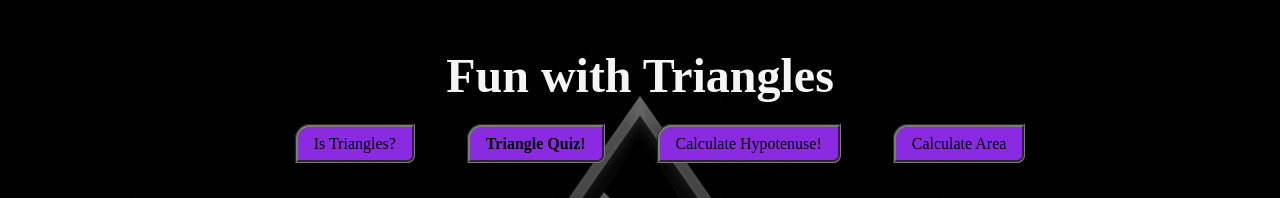
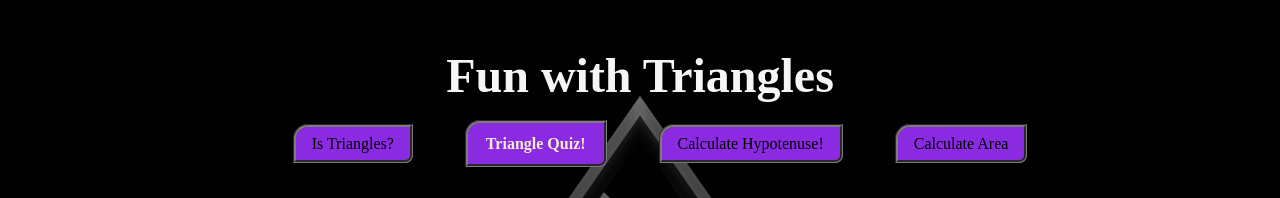
Before and after one commit to Shreyannsh/FunWithTriangles, a plain HTML site: page quiz.html in a window 1280 px wide. Shown: the top 198 px of the page. Drawn offline with Linux system fonts and the light colour scheme.

Commit message:
style
navigation button styling(highlighting)

```diff
--- a/styles.css
+++ b/styles.css
@@ -48,8 +48,19 @@ h1 {
     margin-top: 3rem;
     font-size: 2rem;
 }
+.activelink{
+    display: inline;
+    padding: 12px 18px;
+    border: solid rgb(126, 123, 123);
+    margin: 1.5rem;
+    border-style: groove;
+    border-top-left-radius: 15px;
+    border-bottom-right-radius: 8px;
+    background-color: blueviolet;
+}
 
-.activelink {
+.activelink a{
     font-weight: bold;
-    color: whitesmoke;
+    color:  antiquewhite;
+
 }
```
